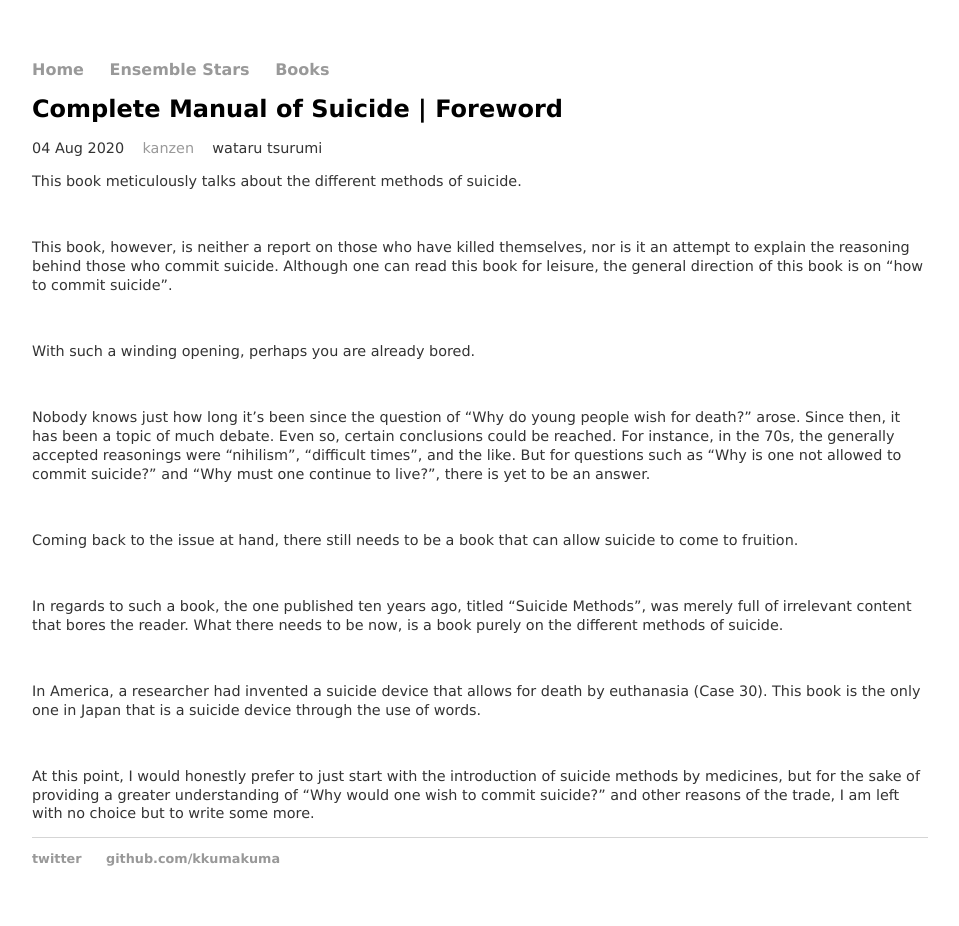
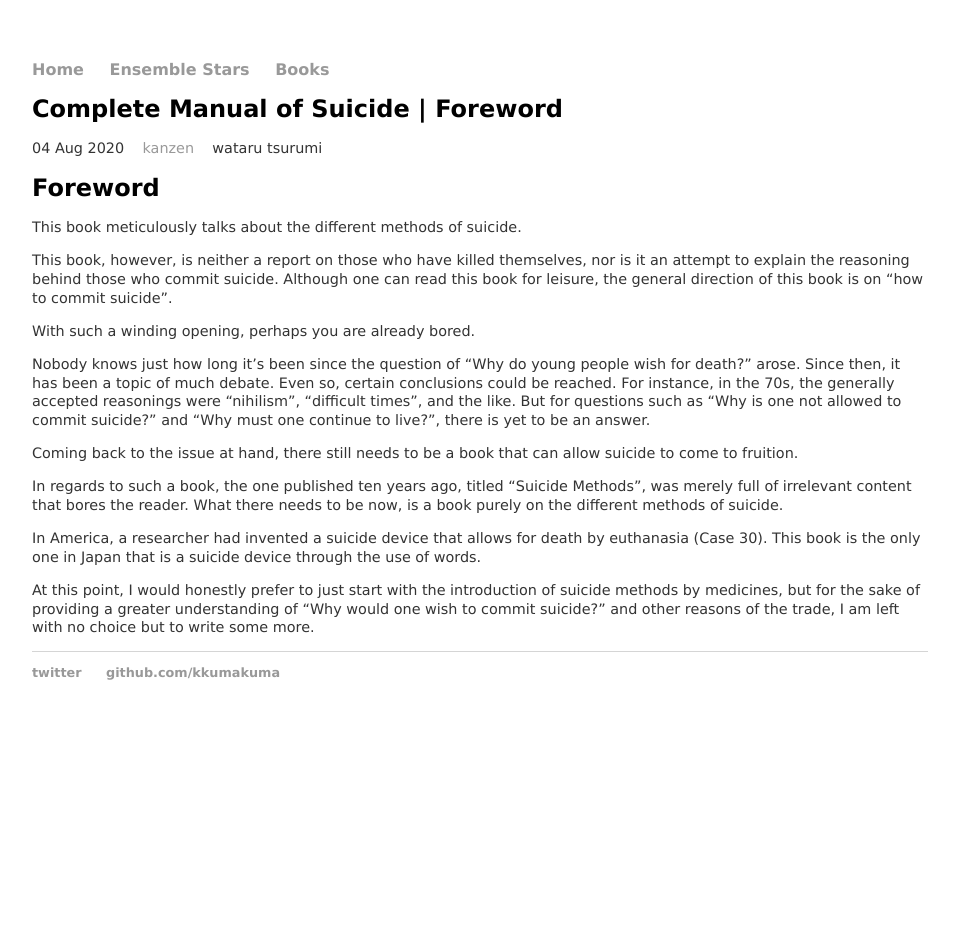
Before and after one commit to kkumakuma/kkumakuma.github.io, a Jekyll site: the page built from books/_posts/kanzen/2020-08-04-kanzen-foreword.md, in a window 1280 px wide. Shown: the whole page, without its empty margins (160-1119 px from the left). Built offline with Jekyll 4.4.1, drawn with Linux system fonts in a browser that asks for light colours; after the commit the page ends 900 px from its top, so only the background shows below that.

Commit message:
edit formatting

```diff
--- a/books/_posts/kanzen/2020-08-04-kanzen-foreword.md
+++ b/books/_posts/kanzen/2020-08-04-kanzen-foreword.md
@@ -7,26 +7,20 @@
   writer: wataru tsurumi
   chapter: Foreword
 ---
+<h1>Foreword</h1>
 This book meticulously talks about the different methods of suicide.
-<p>&nbsp;</p>
 
 This book, however, is neither a report on those who have killed themselves, nor is it an attempt to explain the reasoning behind those who commit suicide.
 Although one can read this book for leisure, the general direction of this book is on "how to commit suicide".
-<p>&nbsp;</p>
 
 With such a winding opening, perhaps you are already bored.
-<p>&nbsp;</p>
 
 Nobody knows just how long it's been since the question of "Why do young people wish for death?" arose. Since then, it has been a topic of much debate. Even so, certain conclusions could be reached. For instance, in the 70s, the generally accepted reasonings were "nihilism", "difficult times", and the like. But for questions such as "Why is one not allowed to commit suicide?" and "Why must one continue to live?", there is yet to be an answer.
-<p>&nbsp;</p>
 
 Coming back to the issue at hand, there still needs to be a book that can allow suicide to come to fruition.
-<p>&nbsp;</p>
 
 In regards to such a book, the one published ten years ago, titled "Suicide Methods", was merely full of irrelevant content that bores the reader. What there needs to be now, is a book purely on the different methods of suicide.
-<p>&nbsp;</p>
 
 In America, a researcher had invented a suicide device that allows for death by euthanasia (Case 30). This book is the only one in Japan that is a suicide device through the use of words.
-<p>&nbsp;</p>
 
 At this point, I would honestly prefer to just start with the introduction of suicide methods by medicines, but for the sake of providing a greater understanding of "Why would one wish to commit suicide?" and other reasons of the trade, I am left with no choice but to write some more.
```
